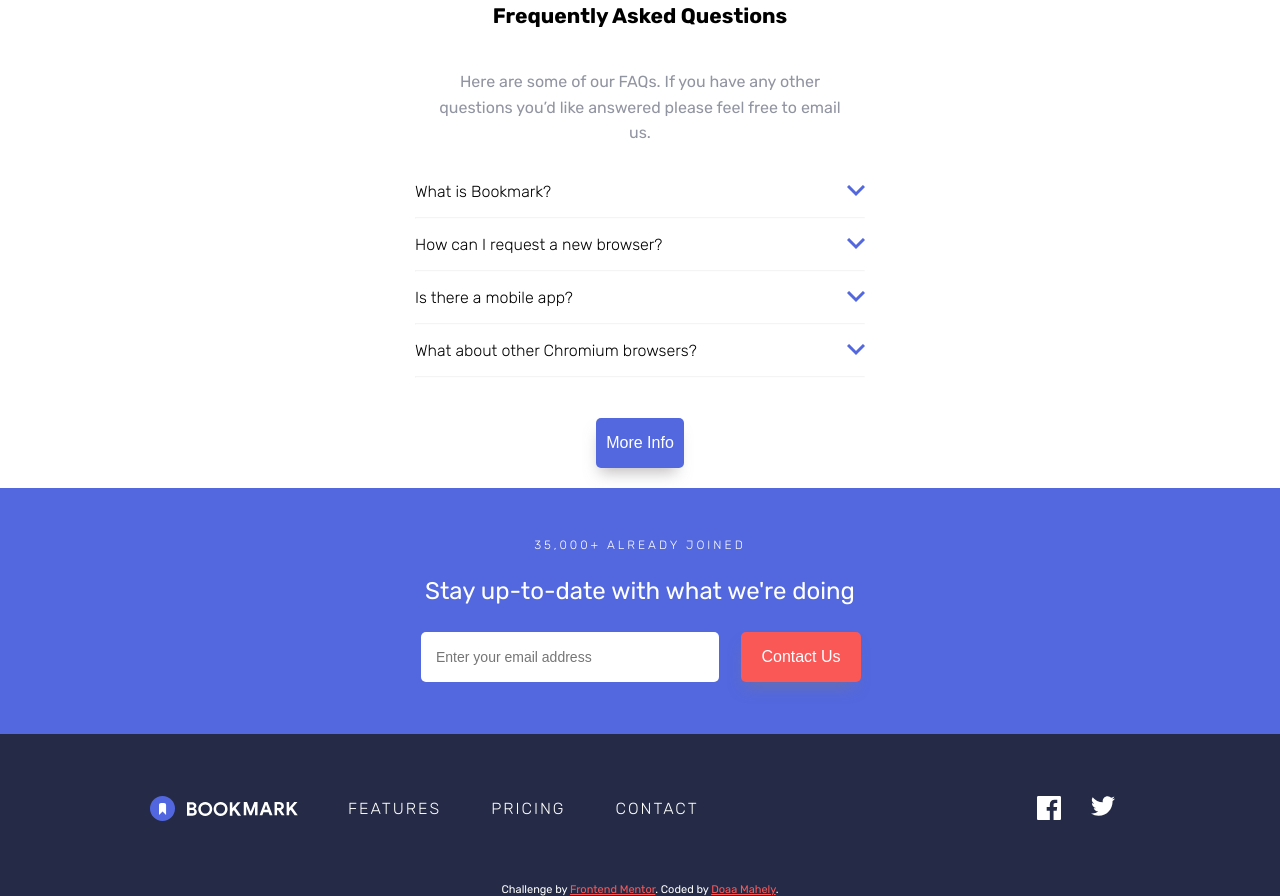
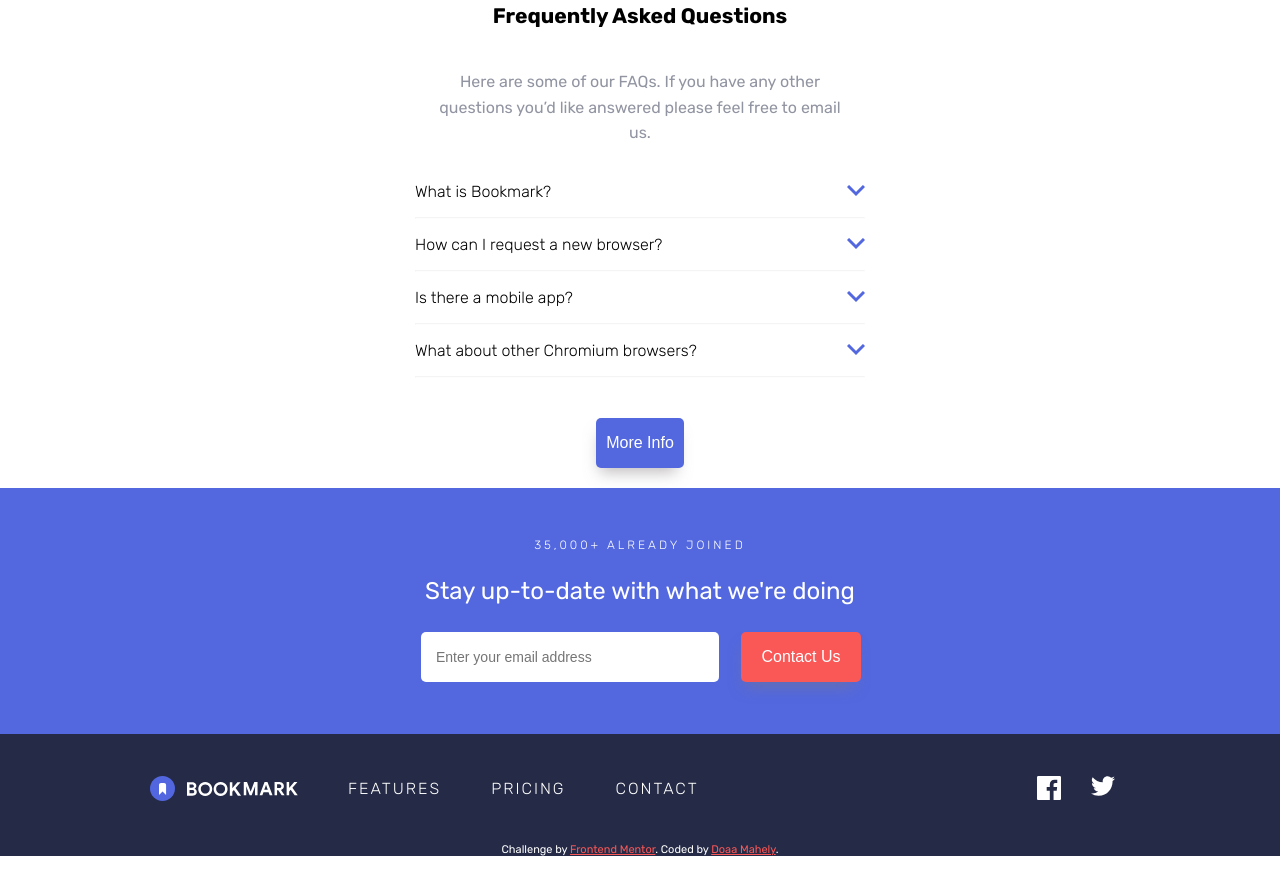
Before and after one commit to dmahely/bookmark-landing-page, a React app: page / in a window 1280 px wide. Shown: the part 1795-2691 px from the top of the page. After the commit the page ends 2651 px from the top, so only its background shows below. Built offline with nearby package versions, Linux system fonts and the light colour scheme.

Commit message:
Update footer padding

```diff
--- a/src/components/Footer/Footer.css
+++ b/src/components/Footer/Footer.css
@@ -9,7 +9,7 @@
   display: flex;
   flex-direction: column;
   align-items: center;
-  padding: 40px 0;
+  padding: 20px 0;
 }
 
 .Footer--logo {
@@ -54,7 +54,7 @@
 @media screen and (min-width: 1100px) {
   .Footer--inner-container {
     flex-direction: row;
-    padding: 40px 150px;
+    padding: 20px 150px;
   }
 
   .Footer--logo {
```
